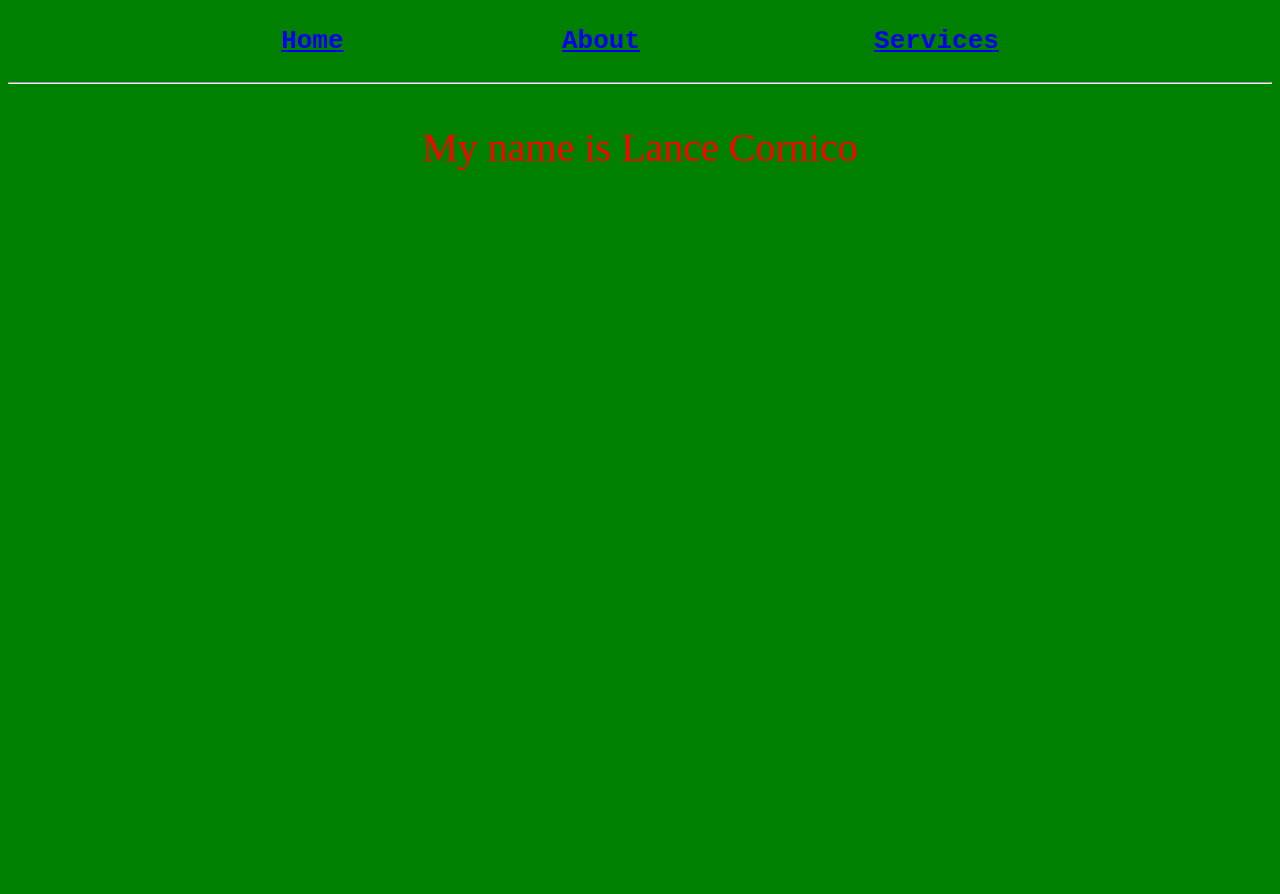
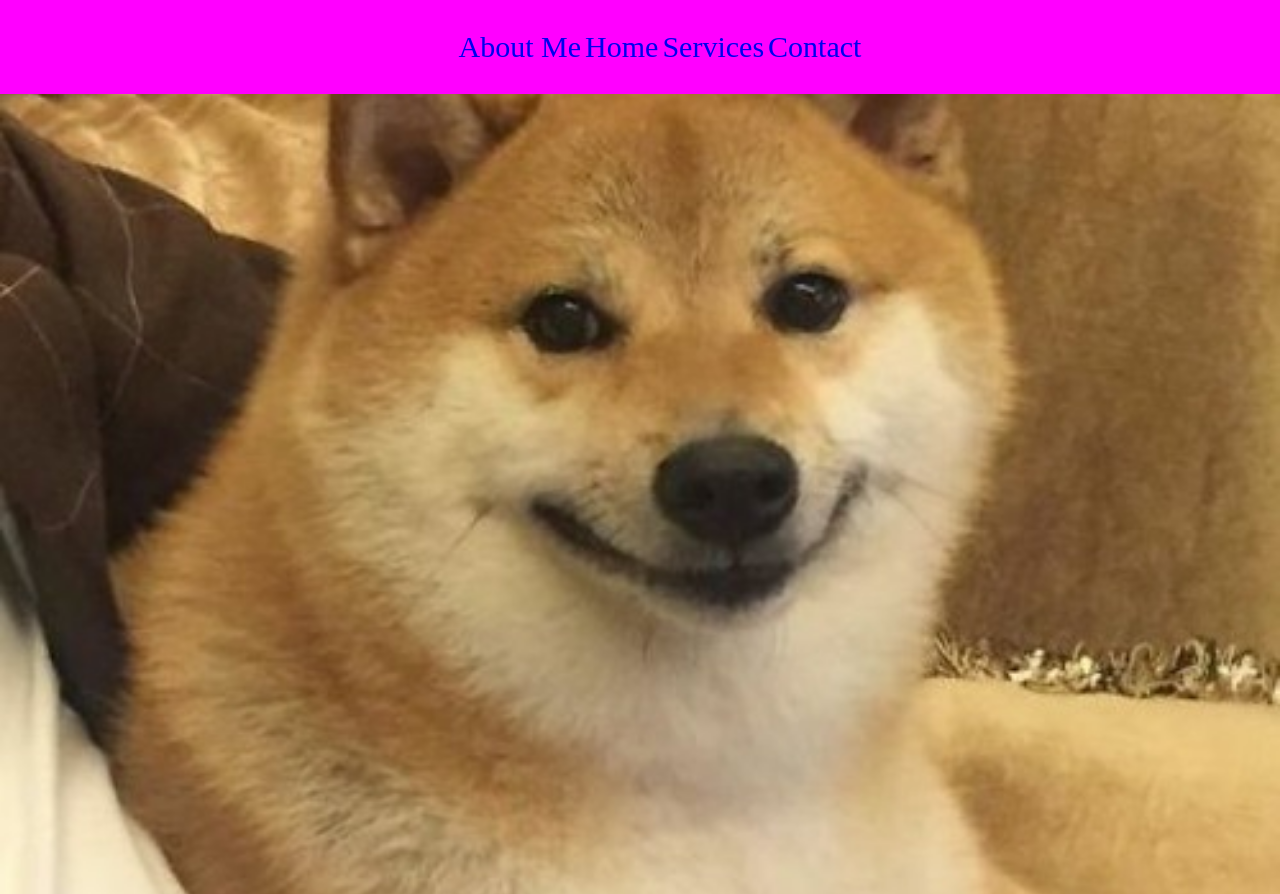
Before and after one commit to lancecornico/lancecornico.github.io, a plain HTML site: page index.html in a window 1280 px wide. Before the commit the page ends 800 px from the top, so only its background shows below. Drawn offline with Linux system fonts and the light colour scheme.

Commit message:
Add files via upload

```diff
--- a/index.html
+++ b/index.html
@@ -1,13 +1,28 @@
 <!DOCTYPE html>
 <html>
-    <head><title>My first webpage</title></head>
-    <body bgcolor="green">
-        <center>
-        <h1><pre><a href="home.html">Home</a>              <a href="about.html">About</a>               <a href="services.com">Services</a></pre></h1>
-        <hr>
-    </center>
-    <center>
-    <p style="color:red;font-size:40px;">My name is Lance Cornico</p>
-    </center>
-    </body>
+    <head>
+        <link rel="stylesheet" href="style.css">
+        <meta charset="UTF-8">
+        <meta http-equiv="X-UA-Compatible" content="IE=edge">
+        <meta name="viewport" content="width=device-width, initial-scale=1.0">
+        <title>My First Webpage</title>
+    </head>
 </html>
+<body>
+<header>
+    <nav>
+    <ul>
+        <li><a href="aboutme.html">About Me</a></li>
+        <li><a href="home.html">Home</a></li>
+        <li><a href="services.html">Services</a></li>
+        <li><a href="contact.html">Contact</a></li>
+    </ul>
+    </nav>
+</header>
+
+<div class="container">
+
+</div>
+
+</body>
+</html>
--- /dev/null
+++ b/style.css
@@ -0,0 +1,31 @@
+*{
+    margin:0;
+}
+
+body{
+    background-color: aqua;
+}
+nav li{
+    display: inline;
+    padding: 0;
+}
+nav a{
+    text-decoration: none;
+    font-size: 30px;
+}
+header{
+    display: flex;
+    justify-content: center;
+    align-items: center;
+    padding: 30px 0;
+    background-color:fuchsia
+}
+.container {
+    background-image: url('cheems.jpg');
+    background-size: cover;
+    background-position: 50% 50%; /* Change value according to your liking */
+    height: 100vh;
+}
+.wrapper {
+
+}
```
Also changed, not shown: cheems.jpg (added).
